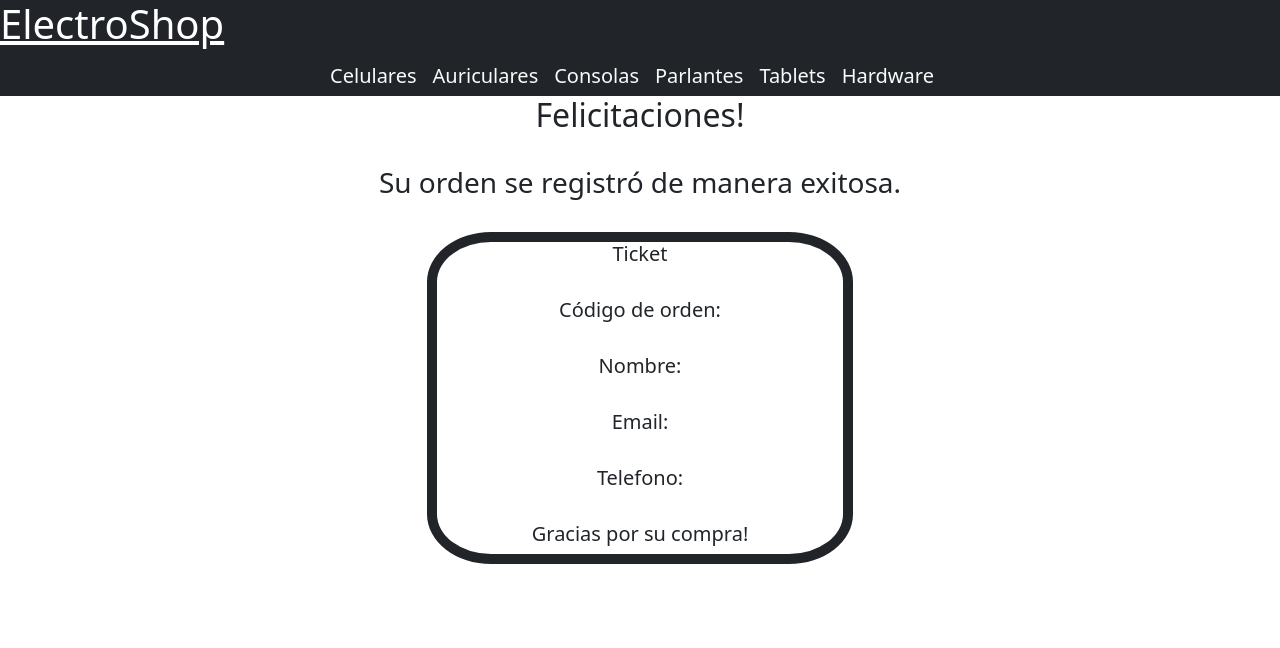
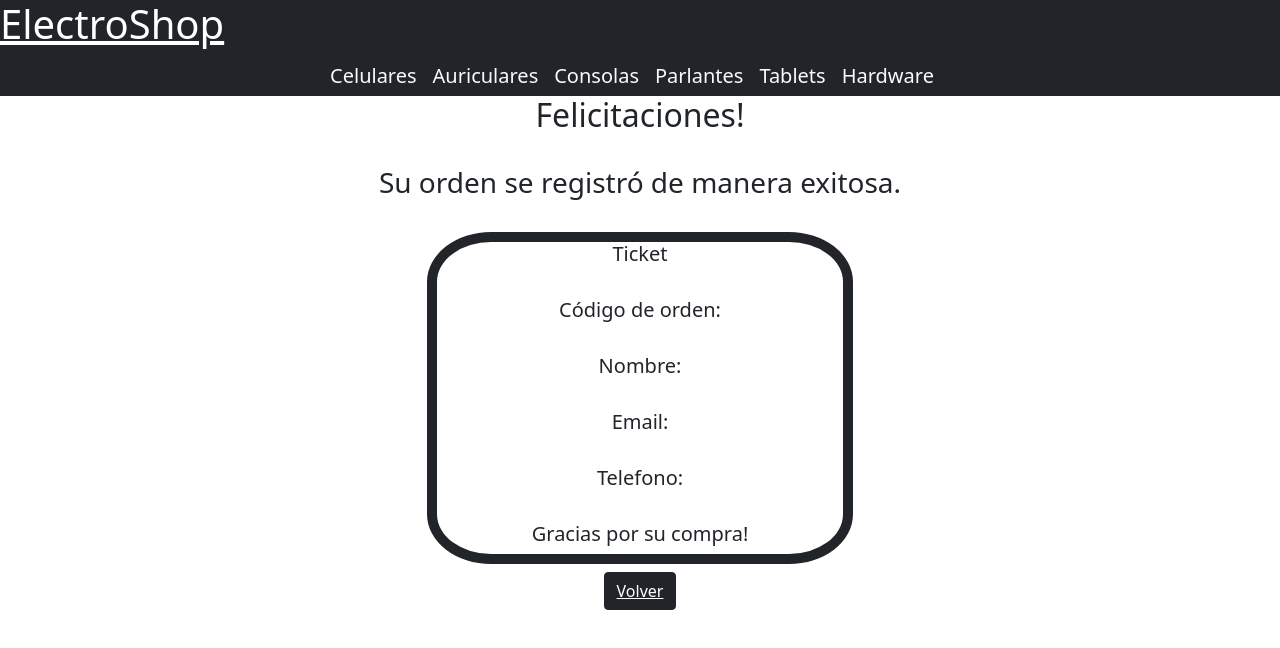
Before and after one commit to AlessandroPaolini7/CursoReact, a React (Create React App) app: page /fincompra in a window 1280 px wide. Shown: the top 648 px of the page. Built offline with nearby package versions, Linux system fonts and the light colour scheme.

Commit message:
Boton volver agregado a FinCompra

```diff
--- a/src/Components/FinCompra.jsx
+++ b/src/Components/FinCompra.jsx
@@ -1,4 +1,6 @@
 import React from 'react';
+import { Button } from 'react-bootstrap';
+import { Link } from 'react-router-dom';
 
 function FinCompra({name,email,phone,id}) {
   return (
@@ -28,6 +30,7 @@ function FinCompra({name,email,phone,id}) {
             <br />
             <h5 className='d-flex justify-content-center '>Gracias por su compra!</h5>
         </div>
+        <Link to = '/' className='d-flex justify-content-center text-white'><Button id='buttonDetail' variant='dark' >Volver</Button></Link>
     </>
   )
 
--- a/src/Components/Formulario.jsx
+++ b/src/Components/Formulario.jsx
@@ -72,7 +72,7 @@ return (
             </div>
             <br />
             <div className='d-flex justify-content-center '>
-            <Button variant='dark' type='submit' onClick={()=>{
+            <Button variant='dark' id='buttonDetail' type='submit' onClick={()=>{
                 terminarCompra();
             }}>Comprar</Button>
             </div>
```
